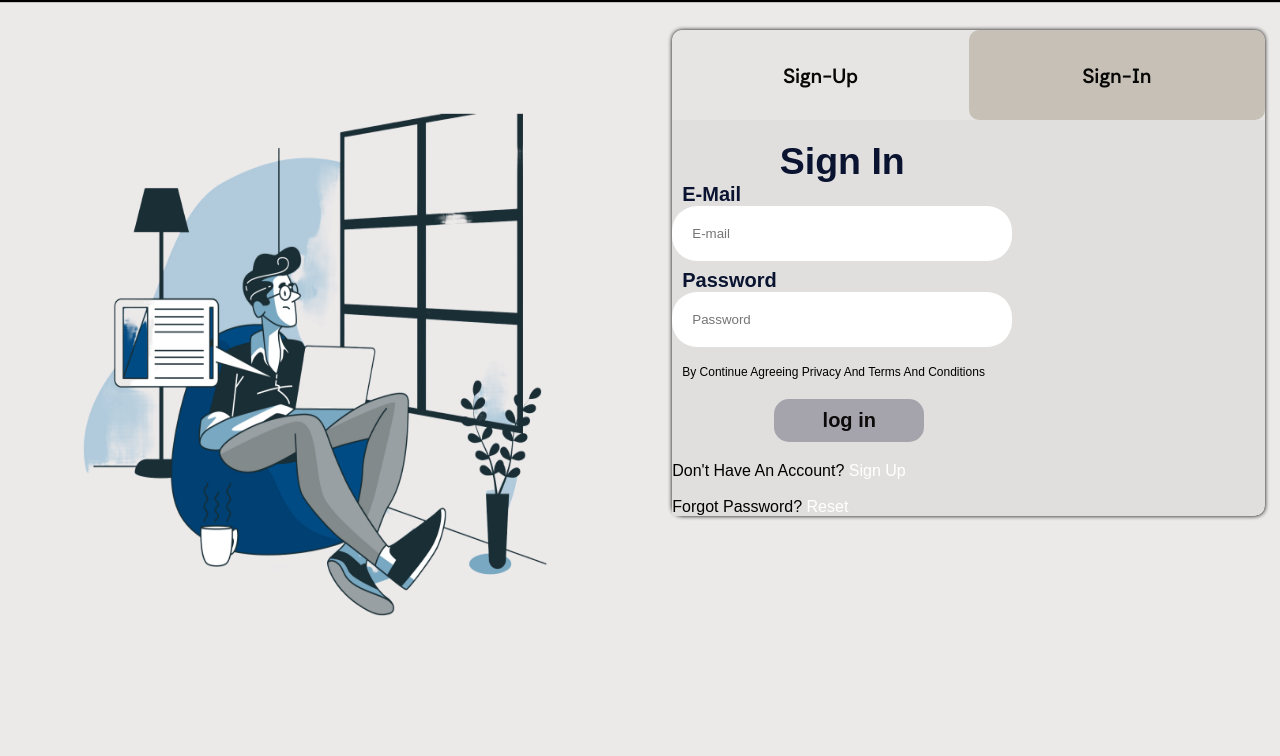
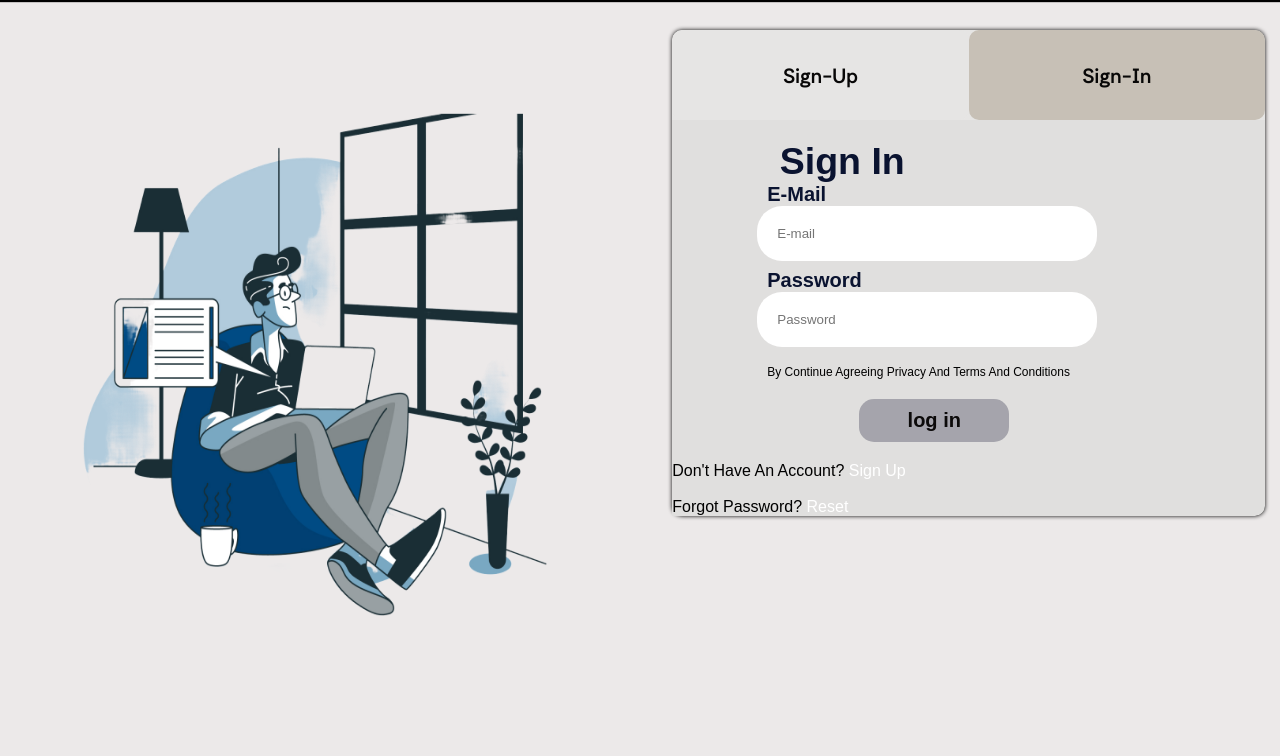
Before and after one commit to yoditgirma/TutorEase, a PHP site: page /html/login.html in a window 1280 px wide. Shown: the part 85-841 px from the top of the page. Run offline with PHP 8.4, Linux system fonts and the light colour scheme.

Commit message:
Update login.css

```diff
--- a/TutorialEase/frontend/css/login.css
+++ b/TutorialEase/frontend/css/login.css
@@ -159,7 +159,13 @@ nav {
   justify-content: start;
 }
 
+.sign-in{
+  position: relative;
+}
+
 .form-container {
+  position: relative;
+  left: 25%;
   width: 100%;
   display: flex;
   flex-direction: column;
@@ -213,7 +219,7 @@ nav {
   transform: translateX(0%);
 }
 .login .hidden2 {
-  transform: translateX(20%);
+  transform: translateX(30%);
 }
 label {
   font-size: 20px;
```
